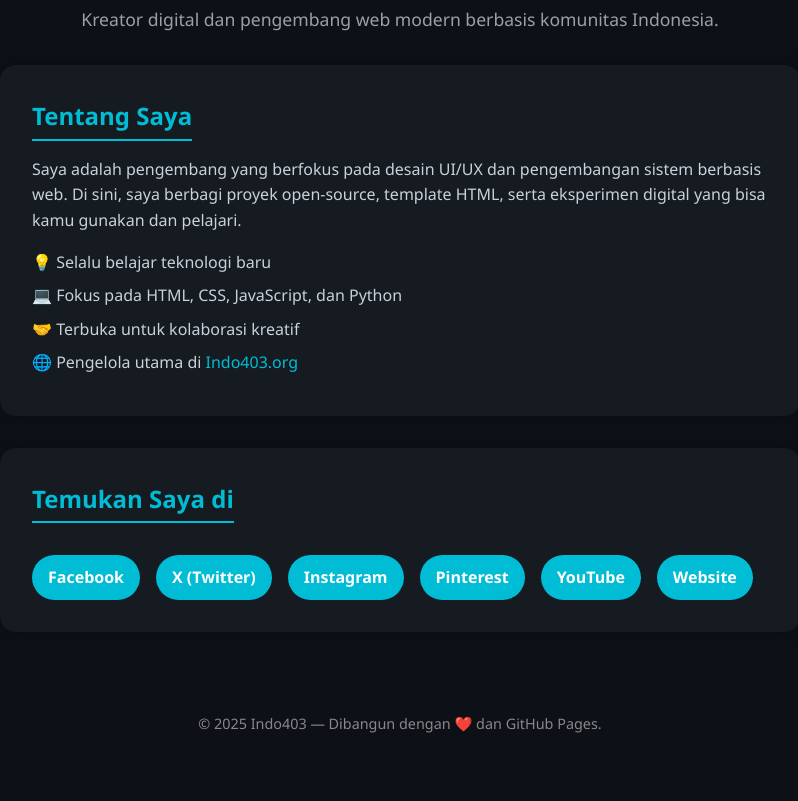
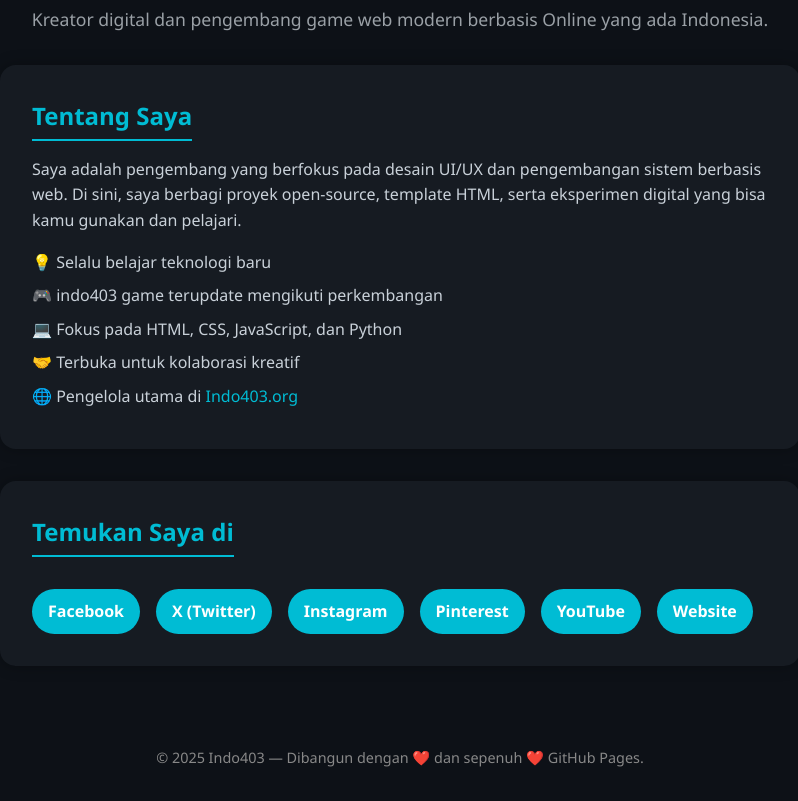
Before and after one commit to contohsaja403-indo403/indo403, a plain HTML site: page index.html in a window 1280 px wide. Shown: the part 99-900 px from the top of the page, without its empty margins (240-1038 px from the left). Before the commit the page ends 866 px from the top, so only its background shows below. Drawn offline with Linux system fonts and the light colour scheme.

Commit message:
Update index.html

```diff
--- a/index.html
+++ b/index.html
@@ -102,7 +102,7 @@
 
   <header>
     <h1>👋 Halo, Saya Indo403</h1>
-    <p>Kreator digital dan pengembang web modern berbasis komunitas Indonesia.</p>
+    <p>Kreator digital dan pengembang game web modern berbasis Online yang ada Indonesia.</p>
   </header>
 
   <section>
@@ -113,6 +113,7 @@
     </p>
     <ul>
       <li>💡 Selalu belajar teknologi baru</li>
+      <li>🎮 indo403 game terupdate mengikuti perkembangan<li>
       <li>💻 Fokus pada HTML, CSS, JavaScript, dan Python</li>
       <li>🤝 Terbuka untuk kolaborasi kreatif</li>
       <li>🌐 Pengelola utama di <a href="https://indo403.org" target="_blank">Indo403.org</a></li>
@@ -132,7 +133,7 @@
   </section>
 
   <footer>
-    <p>© 2025 Indo403 — Dibangun dengan ❤️ dan GitHub Pages.</p>
+    <p>© 2025 Indo403 — Dibangun dengan ❤️ dan sepenuh ❤️ GitHub Pages.</p>
   </footer>
 
 </body>
```
